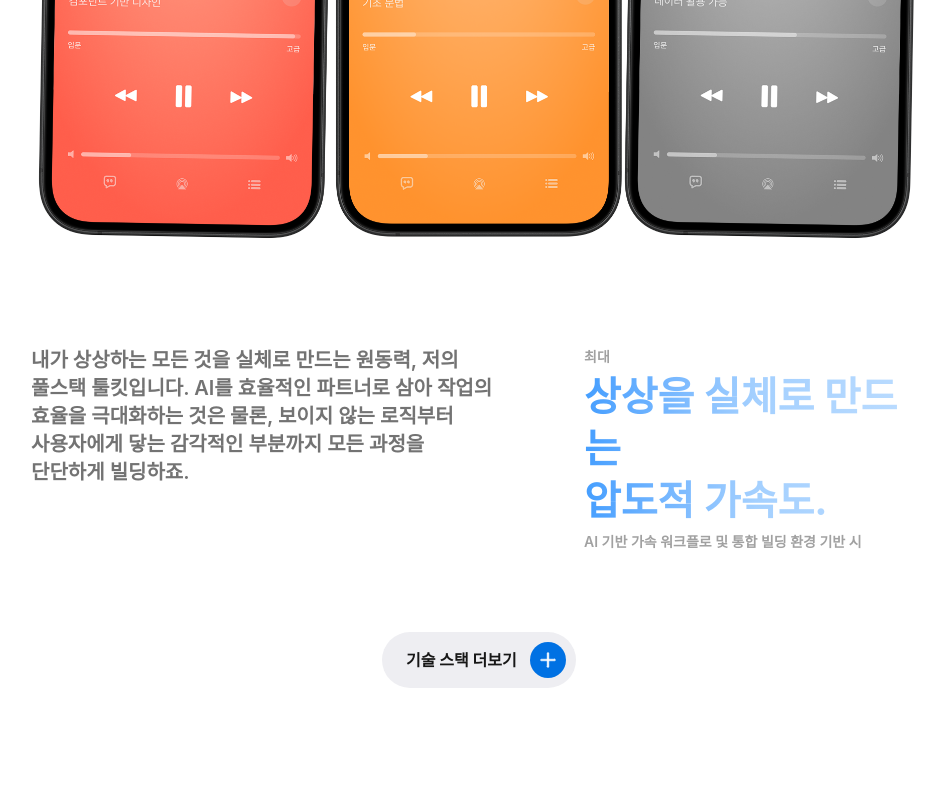
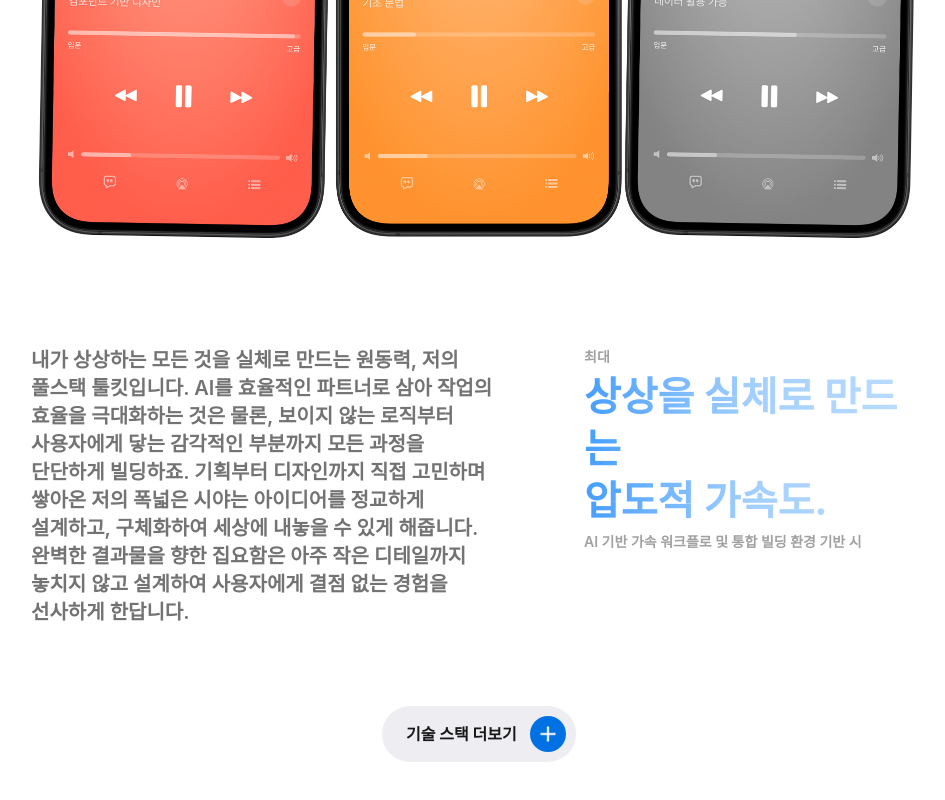
Before and after one commit to BS-Stack-Lab/portfolio-site-2026, a Next.js app: page / in a window 1280 px wide. Shown: the part 5311-6111 px from the top of the page, without its empty margins (161-1106 px from the left). Built offline with nearby package versions, Linux system fonts and the light colour scheme; a web font is replaced by a local one.

Commit message:
tech stack bottom text modify

```diff
--- a/components/TechStack.tsx
+++ b/components/TechStack.tsx
@@ -43,9 +43,7 @@ export default function TechStack() {
         <div className="w-full flex flex-col items-center gap-[60px] md:gap-[80px]">
           <div className="md:w-[80%] w-full flex flex-col md:flex-row justify-between items-start gap-[40px] md:gap-[60px] xl:gap-[88px]">
             <p className="font-wanted font-semibold text-[#737373] xl:text-[20px] xl:leading-[28px] md:text-[18px] md:leading-[26px] text-[15px] leading-[1.6] md:flex-1 break-keep">
-              내가 상상하는 모든 것을 실체로 만드는 원동력, 저의 풀스택 툴킷입니다.
-              AI를 효율적인 파트너로 삼아 작업의 효율을 극대화하는 것은 물론,
-              보이지 않는 로직부터 사용자에게 닿는 감각적인 부분까지 모든 과정을 단단하게 빌딩하죠.
+            내가 상상하는 모든 것을 실체로 만드는 원동력, 저의 풀스택 툴킷입니다. AI를 효율적인 파트너로 삼아 작업의 효율을 극대화하는 것은 물론, 보이지 않는 로직부터 사용자에게 닿는 감각적인 부분까지 모든 과정을 단단하게 빌딩하죠. 기획부터 디자인까지 직접 고민하며 쌓아온 저의 폭넓은 시야는 아이디어를 정교하게 설계하고, 구체화하여 세상에 내놓을 수 있게 해줍니다. 완벽한 결과물을 향한 집요함은 아주 작은 디테일까지 놓치지 않고 설계하여 사용자에게 결점 없는 경험을 선사하게 한답니다.
             </p>
 
             <div className="flex flex-col gap-[4px] md:w-auto xl:w-[343px]">
```
